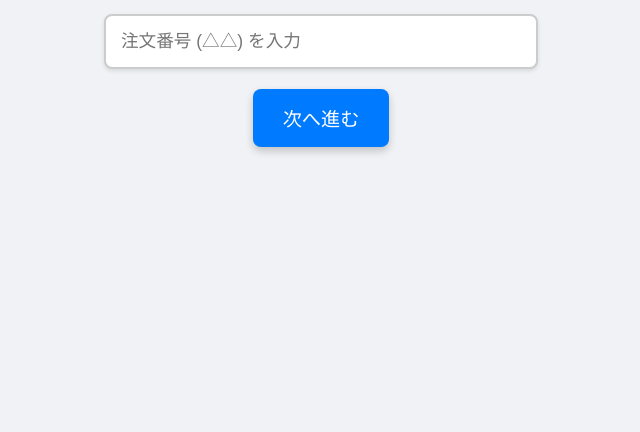
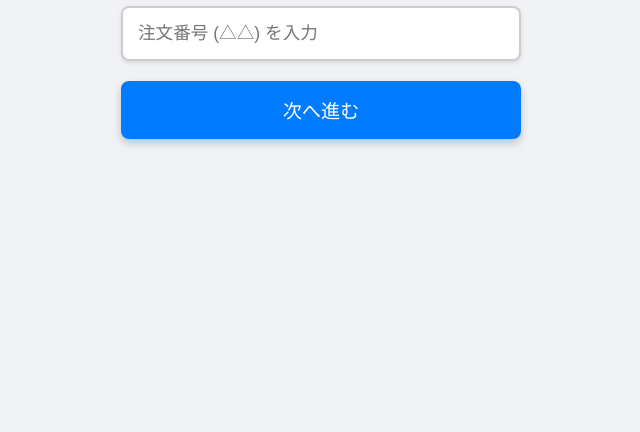
Before and after one commit to ticketpage/eplus-orderid, a plain HTML site: page index.html in a window 1280 px wide. Shown: the part 368-800 px from the top of the page, without its empty margins (319-959 px from the left). Drawn offline with Linux system fonts and the light colour scheme.

Commit message:
Update index.html

```diff
--- a/index.html
+++ b/index.html
@@ -2,6 +2,7 @@
 <html lang="ja">
 <head>
     <meta charset="UTF-8">
+    <meta name="viewport" content="width=device-width, initial-scale=1.0">
     <title>注文履歴検索ページ</title>
     <style>
         body {
@@ -12,55 +13,79 @@
             justify-content: center;
             min-height: 100vh;
             margin: 0;
-            background-color: #f0f2f5; /* 背景色を少しグレーに */
+            padding: 20px; /* 小さい画面で端に寄りすぎないようにパディングを追加 */
+            background-color: #f0f2f5;
             color: #333;
+            box-sizing: border-box; /* パディングが幅に影響しないように設定 */
         }
 
         h1 {
             color: #333;
             margin-bottom: 30px;
+            text-align: center; /* 中央寄せ */
+            font-size: 1.5em; /* スマホで大きすぎないように */
         }
 
-        /* テキストボックスのスタイル */
+        /* 共通のテキストボックスのスタイル */
         #orderNumber {
-            width: 400px; /* 幅を広く */
-            padding: 15px; /* パディングで高さを出す */
+            width: 400px; /* デフォルトの幅 */
+            max-width: 100%; /* 画面幅を超えないように制限 */
+            padding: 15px;
             margin-bottom: 20px;
             border: 2px solid #ccc;
-            border-radius: 8px; /* 角を丸く */
+            border-radius: 8px;
             font-size: 1.1em;
-            box-shadow: 0 2px 4px rgba(0,0,0,0.1); /* 軽い影 */
+            box-shadow: 0 2px 4px rgba(0,0,0,0.1);
             transition: border-color 0.3s ease, box-shadow 0.3s ease;
+            box-sizing: border-box; /* パディングを含めて幅を計算 */
         }
 
         #orderNumber:focus {
-            border-color: #007bff; /* フォーカス時に色を変える */
+            border-color: #007bff;
             box-shadow: 0 2px 8px rgba(0,0,0,0.15);
-            outline: none; /* デフォルトのアウトラインを消す */
+            outline: none;
         }
 
         /* ボタンのスタイル */
         button {
-            background-color: #007bff; /* メインカラー */
+            background-color: #007bff;
             color: white;
-            padding: 15px 30px; /* パディングを大きく */
+            padding: 15px 30px;
             border: none;
-            border-radius: 8px; /* 角を丸く */
+            border-radius: 8px;
             font-size: 1.2em;
             cursor: pointer;
             transition: background-color 0.3s ease, transform 0.2s ease, box-shadow 0.3s ease;
-            box-shadow: 0 4px 8px rgba(0,0,0,0.2); /* 影 */
+            box-shadow: 0 4px 8px rgba(0,0,0,0.2);
+            width: 100%; /* スマホでボタンを最大幅にする */
+            max-width: 400px; /* デスクトップと同じ最大幅 */
         }
 
         button:hover {
-            background-color: #0056b3; /* ホバーで少し濃く */
-            transform: translateY(-2px); /* 少し浮き上がる */
+            background-color: #0056b3;
+            transform: translateY(-2px);
             box-shadow: 0 6px 12px rgba(0,0,0,0.3);
         }
 
         button:active {
-            transform: translateY(0); /* クリック時に元に戻る */
+            transform: translateY(0);
             box-shadow: 0 2px 4px rgba(0,0,0,0.2);
+        }
+
+        /* ------------------------------------------- */
+        /* スマートフォン向け最適化 (メディアクエリ) */
+        /* ------------------------------------------- */
+        @media (max-width: 600px) {
+            /* 画面幅が600px以下の場合に適用されるスタイル */
+
+            #orderNumber, button {
+                width: 100%; /* テキストボックスとボタンの幅を画面いっぱいに広げる */
+            }
+
+            button {
+                padding: 18px; /* ボタンの高さを少し出して押しやすく */
+                font-size: 1.1em;
+            }
         }
     </style>
 </head>
@@ -72,18 +97,11 @@
     <button onclick="goToOrderHistory()">次へ進む</button>
 
     <script>
-        /**
-         * 入力された注文番号をURLに組み込んで遷移する関数
-         */
         function goToOrderHistory() {
-            // ① テキストボックスから値を取得
             const orderNumber = document.getElementById('orderNumber').value;
-
-            // ② 遷移先のURLを構築
             const baseUrl = 'https://orderhistory.eplus.jp/api/edsdk/mypages/orders/';
             const targetUrl = baseUrl + orderNumber;
 
-            // ③ 新しいURLへ遷移
             if (orderNumber) {
                 window.location.href = targetUrl;
             } else {
```
